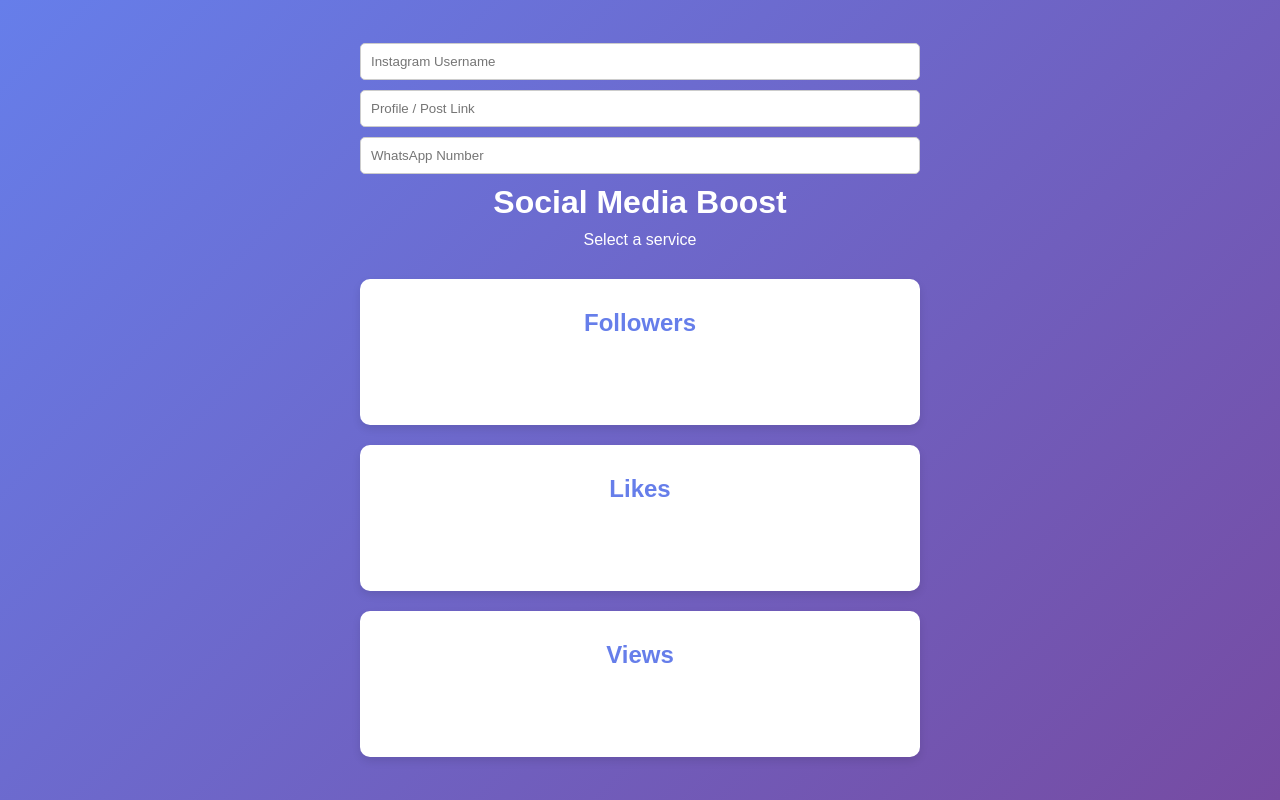
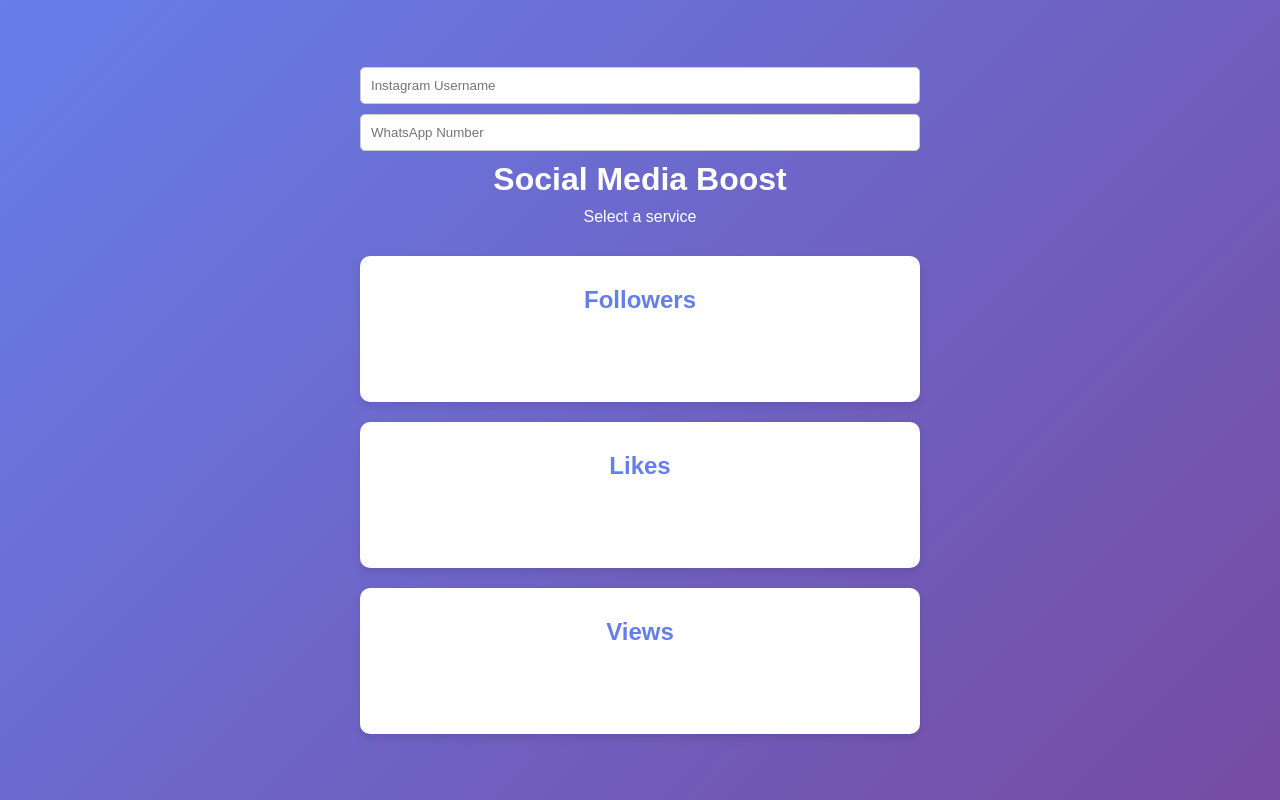
Before and after one commit to abhira452/smart-media, a plain HTML site: page index.html in a window 1280 px wide. Drawn offline with Linux system fonts and the light colour scheme.

Commit message:
Update index.html

```diff
--- a/index.html
+++ b/index.html
@@ -27,7 +27,7 @@
 <div id="app">
   <div class="order-details">
   <input type="text" id="username" placeholder="Instagram Username" required />
-  <input type="text" id="profileLink" placeholder="Profile / Post Link" required />
+
   <input type="text" id="whatsapp" placeholder="WhatsApp Number" required />
 </div>
 
```
